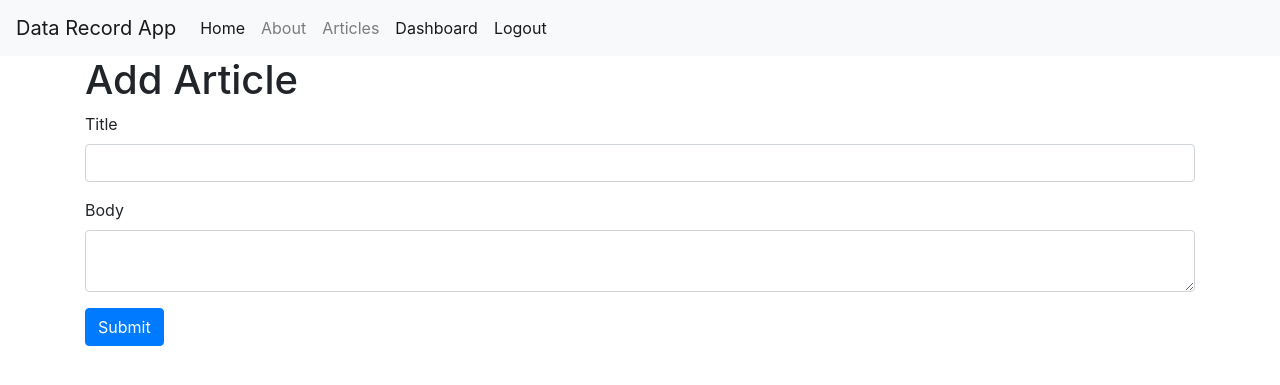
After one commit to swappy208/Data-Record-Flask, a Flask app: page /add_article in a window 1280 px wide. The commit adds this page. Shown: the top 385 px of the page. Run offline with Flask 2, Linux system fonts and the light colour scheme; the visitor is signed in with stand-in values (Sample User, id 1); some libraries are stand-ins or nearby versions.

Commit message:
error corrected

```diff
--- a/app.py
+++ b/app.py
@@ -89,6 +89,7 @@ def login():
                 app.logger.info('PASSWORD MATCHED')
                 session['logged_in'] = True
                 session['username'] = username
+                session['name'] = data['name']
 
                 flash('You are now logged in', 'success')
                 return redirect(url_for('dashboard'))
@@ -119,6 +120,28 @@ def is_logged_in(f):
 def dashboard():
     return render_template('dashboard.html')
 
+#article form class
+class ArticleForm(Form):
+    title = StringField('Title', [validators.Length(min=1, max=255)])
+    body = TextAreaField('Body', [validators.Length(min=30)])
+
+@app.route('/add_article', methods=['GET', 'POST'])
+@is_logged_in
+def add_article():
+    form = ArticleForm(request.form)
+    if request.method == 'POST' and form.validate():
+        title = form.title.data
+        body = form.body.data
+
+        #create cursor
+        cur = mysql.connection.cursor()
+        cur.execute("INSERT INTO articles(title, body, author) VALUES(%s,%s,%s)", (title, body, session['username']))
+        mysql.connection.commit()
+        cur.close()
+        flash('Article successfully created', 'success')
+        return redirect(url_for('dashboard'))
+    return render_template('add_article.html', form=form)
+
 @app.route('/logout')
 @is_logged_in
 def logout():
--- /dev/null
+++ b/templates/add_article.html
@@ -0,0 +1,16 @@
+{% extends 'layout.html' %}
+
+{% block body %}
+<h1>Add Article</h1>
+{% from "includes/_formhelpers.html" import render_field %}
+<form action="" method="POST">
+    <div class="form-group">
+        {{ render_field(form.title, class_="form-control") }}
+    </div>
+    <div class="form-group">
+        {{ render_field(form.body, class_="form-control editor", id="editor") }}
+    </div>
+    <button type="submit" class="btn btn-primary">Submit</button>
+</form>
+
+{% endblock %}
--- a/templates/dashboard.html
+++ b/templates/dashboard.html
@@ -4,4 +4,7 @@
 
 <h1>Dashboard <small>Welcome {{session.username}}</small></h1>
 
+<a class="btn btn-success" href="/add_article"> Add article</a>
+<hr>
+
 {% endblock %}
--- a/templates/layout.html
+++ b/templates/layout.html
@@ -15,10 +15,11 @@
 
         {% block body %}
 
-        <script src="https://maxcdn.bootstrapcdn.com/bootstrap/4.0.0/js/bootstrap.min.js">
-
+        <script src="https://maxcdn.bootstrapcdn.com/bootstrap/4.0.0/js/bootstrap.min.js"></script>
+        <script src="//cdn.ckeditor.com/4.8.0/standard/ckeditor.js"></script>
+        <script type="text/javascript">
+            CKEDITOR.replace('editor');
         </script>
-
         {% endblock %}
     </div>
 </body>
```
